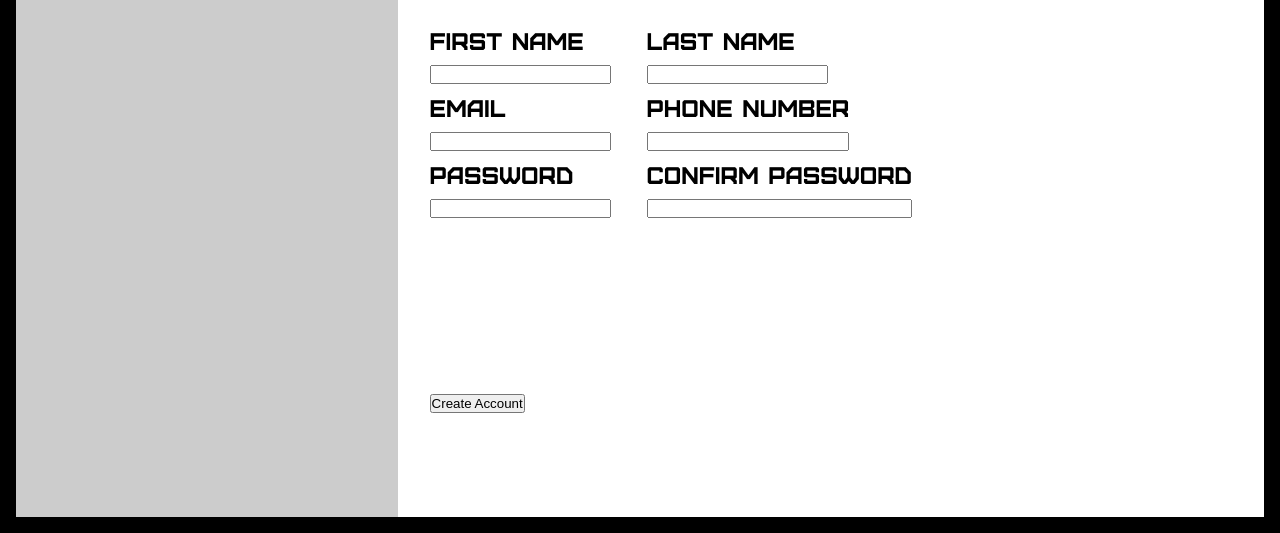
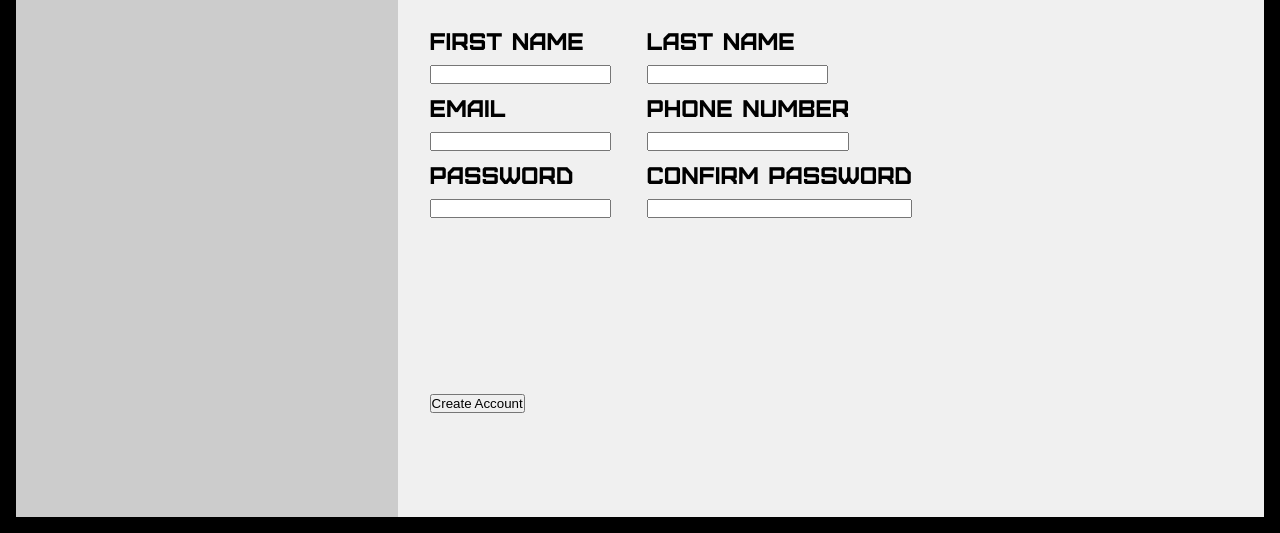
Before and after one commit to DannarHetoshi/JS_FullStack, a plain HTML site: page Signup_Form/index.html in a window 1280 px wide. Shown: the part 299-832 px from the top of the page. Drawn offline with Linux system fonts and the light colour scheme; files whose address does not match are found by name.

Commit message:
modified:   Signup_Form/style.css

```diff
--- a/Signup_Form/style.css
+++ b/Signup_Form/style.css
@@ -58,7 +58,7 @@
 }
 
 .DH-HG-content {
-    background: #FFFFFF;
+    background: rgb(255 255 255 / 70%);
     order: 2;
     padding: 0.5em;
     display: flex;
```
